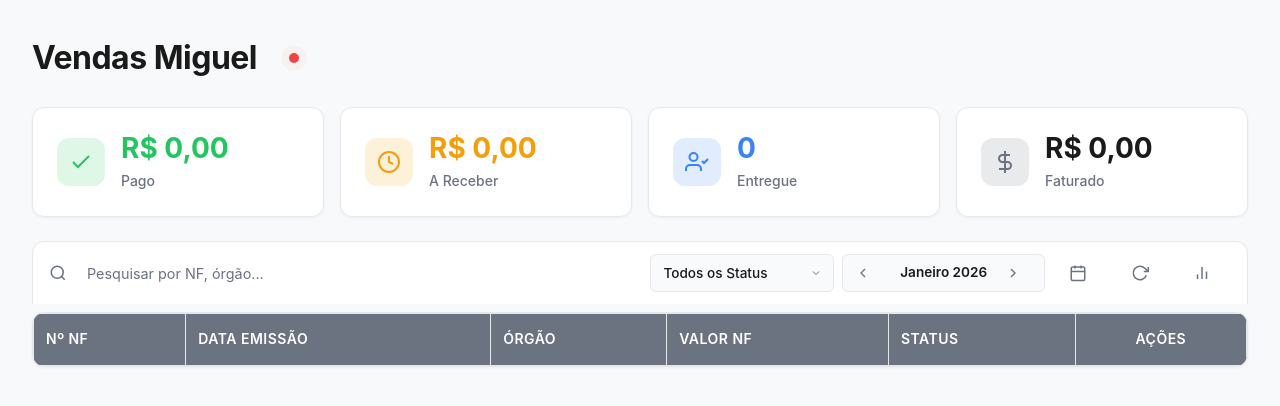
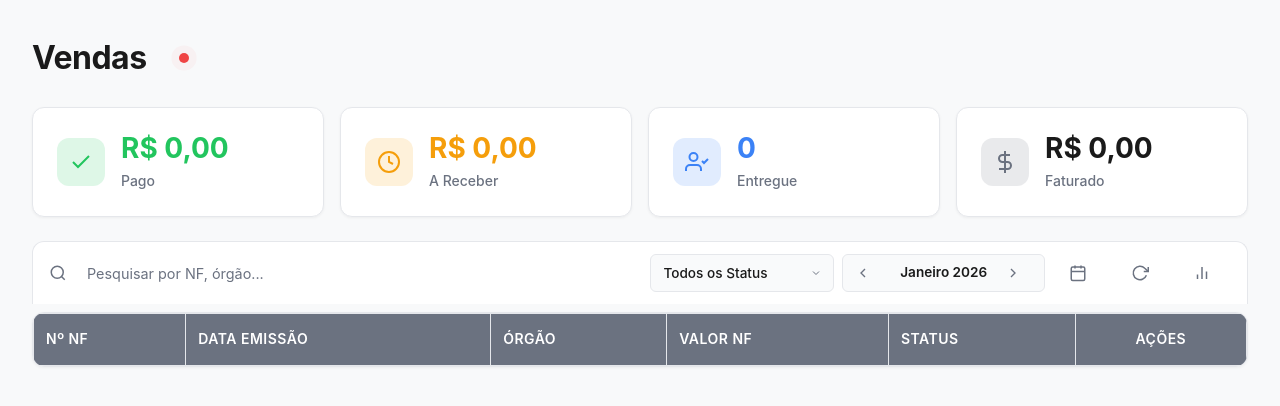
Before and after one commit to Central-IR/vendas-miguel, a website: page public/index.html in a window 1280 px wide. Drawn offline with Linux system fonts and the light colour scheme; no server answers.

Commit message:
Update index.html

```diff
--- a/public/index.html
+++ b/public/index.html
@@ -15,7 +15,7 @@
         <div class="container">
             <div class="header">
                 <div class="header-left">
-                    <h1>Vendas Miguel</h1>
+                    <h1>Vendas</h1>
                     <div id="connectionStatus" class="connection-status offline">
                         <span class="status-dot"></span>
                     </div>
```
